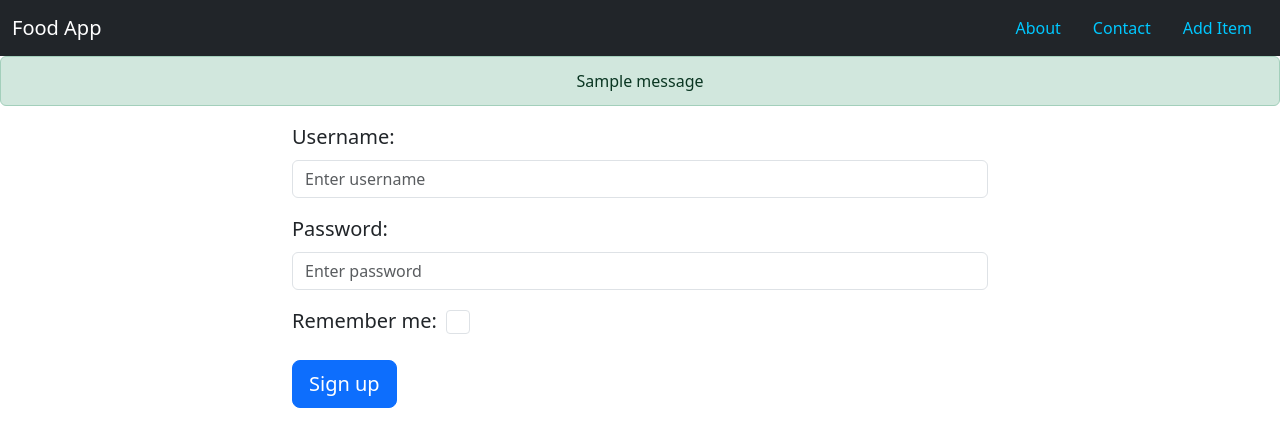
After one commit to shakey0/FirstDjangoProject, a Django app: page /login/ in a window 1280 px wide. The commit adds this page. Shown: the top 447 px of the page. Run offline with Django 4.2, Linux system fonts and the light colour scheme; tables that the repository leaves empty hold one stand-in row (values such as "Sample post"); one stand-in notice (Sample message) is shown.

Commit message:
Log in done

```diff
--- a/food/static/food/styles.css
+++ b/food/static/food/styles.css
@@ -47,3 +47,19 @@ body {
     margin-top: 5px;
     margin-bottom: 0;
 }
+
+.padding-12 {
+    padding: 12px;
+}
+
+.red-background {
+    background-color: rgb(255, 215, 208);
+    border: 1px solid rgb(255, 179, 165);
+}
+
+.bigger-checkbox {
+    width: 24px;
+    height: 24px;
+    margin-left: 5px;
+    cursor: pointer;
+}
--- a/food/templates/base.html
+++ b/food/templates/base.html
@@ -30,11 +30,17 @@
         </nav>
         {% if messages %}
             {% for message in messages %}
-                <div class="alert alert-{{ message.tags }} text-center">
+                <div class="alert alert-{{ message.tags }} text-center padding-12">
                     {{ message }}
                 </div>
             {% endfor %}
         {% endif %}
+        <script>
+            var errorAlerts = document.querySelectorAll('.alert-error');
+            errorAlerts.forEach(function(errorAlert) {
+                errorAlert.classList.add('red-background');
+            });
+        </script>
         {% block content %}
         {% endblock %}
         <script src="{% static 'food/scripts.js' %}"></script>
--- a/mysite/urls.py
+++ b/mysite/urls.py
@@ -17,9 +17,12 @@ Including another URLconf
 from django.contrib import admin
 from django.urls import path, include
 from users import views as user_views
+from django.contrib.auth import views as auth_views
 
 urlpatterns = [
     path('admin/', admin.site.urls),
     path('food/', include('food.urls')),
     path('register/', user_views.register, name='register'),
+    path('login/', user_views.login, name='login'),
+    path('logout/', auth_views.LogoutView.as_view(template_name='logout.html'), name='logout'),
 ]
--- a/users/forms.py
+++ b/users/forms.py
@@ -18,3 +18,13 @@ class RegisterForm(UserCreationForm):
         widgets = {
             'username': forms.TextInput(attrs={'class': 'form-control', 'placeholder': 'Enter username'}),
         }
+
+
+class LoginForm(forms.Form):
+    username = forms.CharField(widget=forms.TextInput(attrs={'class': 'form-control', 'placeholder': 'Enter username'}))
+    password = forms.CharField(widget=forms.PasswordInput(attrs={'class': 'form-control', 'placeholder': 'Enter password'}))
+    remember_me = forms.BooleanField(required=False, widget=forms.CheckboxInput(attrs={'class': 'form-check-input bigger-checkbox'}))
+
+    class Meta:
+        model = User
+        fields = ['username', 'password']
--- /dev/null
+++ b/users/templates/login.html
@@ -0,0 +1,25 @@
+{% extends "base.html" %}
+{% if message in messages.error %}
+  <div class="alert alert-error">
+    {{ message }}
+  </div>
+{% endif %}
+{% block content %}
+<div class="container-fluid form-max-width mt-3">
+    <form method="POST">
+        {% csrf_token %}
+        {% for field in form %}
+        <div class="mb-3">
+            <label class="form-label fs-5">{{ field.label }}:</label>{% if field.label != 'Remember me' %}<br>{% endif %}
+            {{ field }}
+            {% if field.errors %}
+                {% for error in field.errors %}
+                    <div class="alert alert-danger">{{ error }}</div>
+                {% endfor %}
+            {% endif %}
+        </div>
+        {% endfor %}
+        <button class="btn btn-primary btn-lg" type="submit">Sign up</button>
+    </form>
+</div>
+{% endblock %}
--- a/users/views.py
+++ b/users/views.py
@@ -1,6 +1,7 @@
+from django.contrib.auth import authenticate, login as auth_login
 from django.shortcuts import render, redirect
 from django.contrib import messages
-from .forms import RegisterForm
+from .forms import RegisterForm, LoginForm
 
 
 def register(request):
@@ -11,8 +12,24 @@ def register(request):
             username = form.cleaned_data.get('username')
             messages.success(request, f'Account created for {username}. Welcome!')
             return redirect('food:index')
-        else:
-            print(form.errors)
     else:
         form = RegisterForm()
     return render(request, 'register.html', {'form': form})
+
+
+def login(request):
+    if request.method == 'POST':
+        form = LoginForm(request.POST)
+        if form.is_valid():
+            username = form.cleaned_data.get('username')
+            password = form.cleaned_data.get('password')
+            user = authenticate(request, username=username, password=password)
+            if user is not None:
+                auth_login(request, user)
+                messages.success(request, f'Welcome back, {username}!')
+                return redirect('food:index')
+            else:
+                messages.error(request, 'Invalid username or password')
+    else:
+        form = LoginForm()
+    return render(request, 'login.html', {'form': form})
```
Also changed, not shown: users/templates/logout.html (added).
